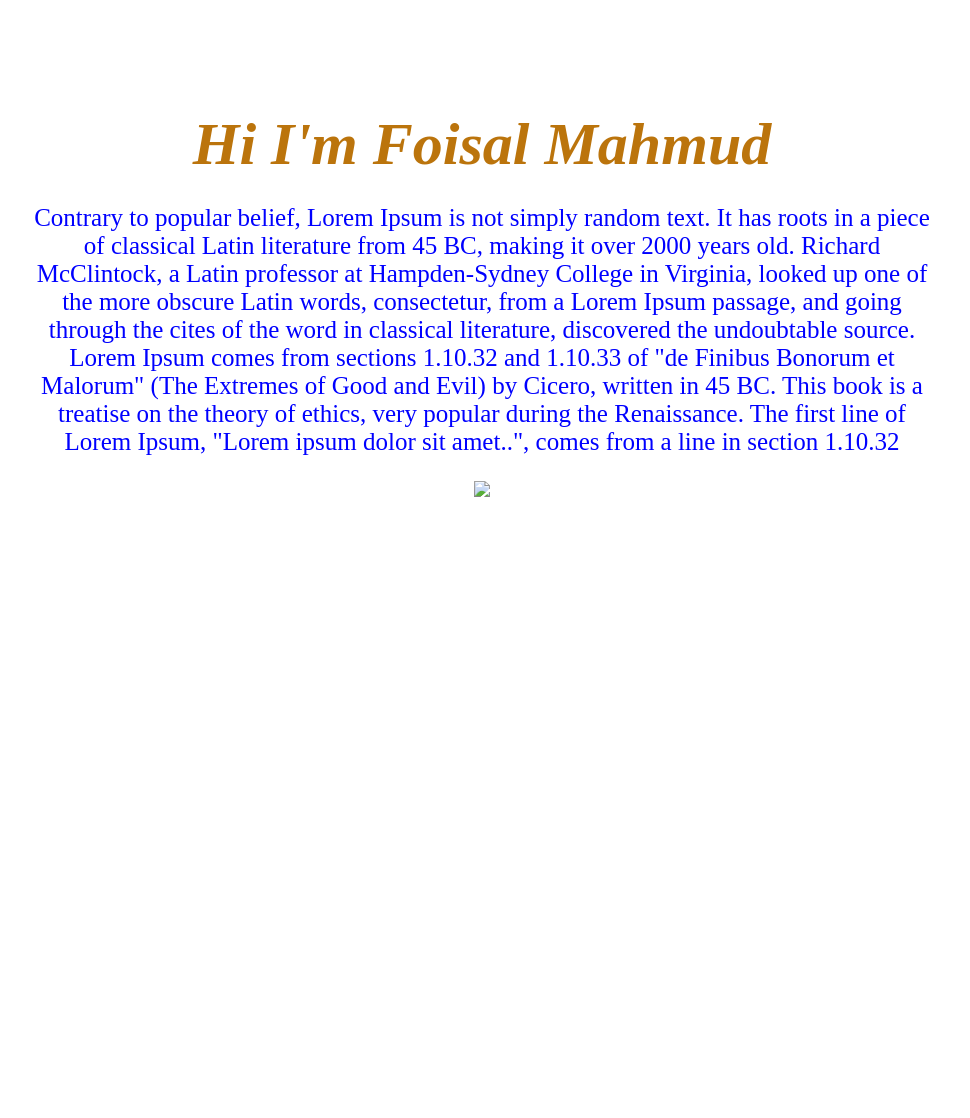
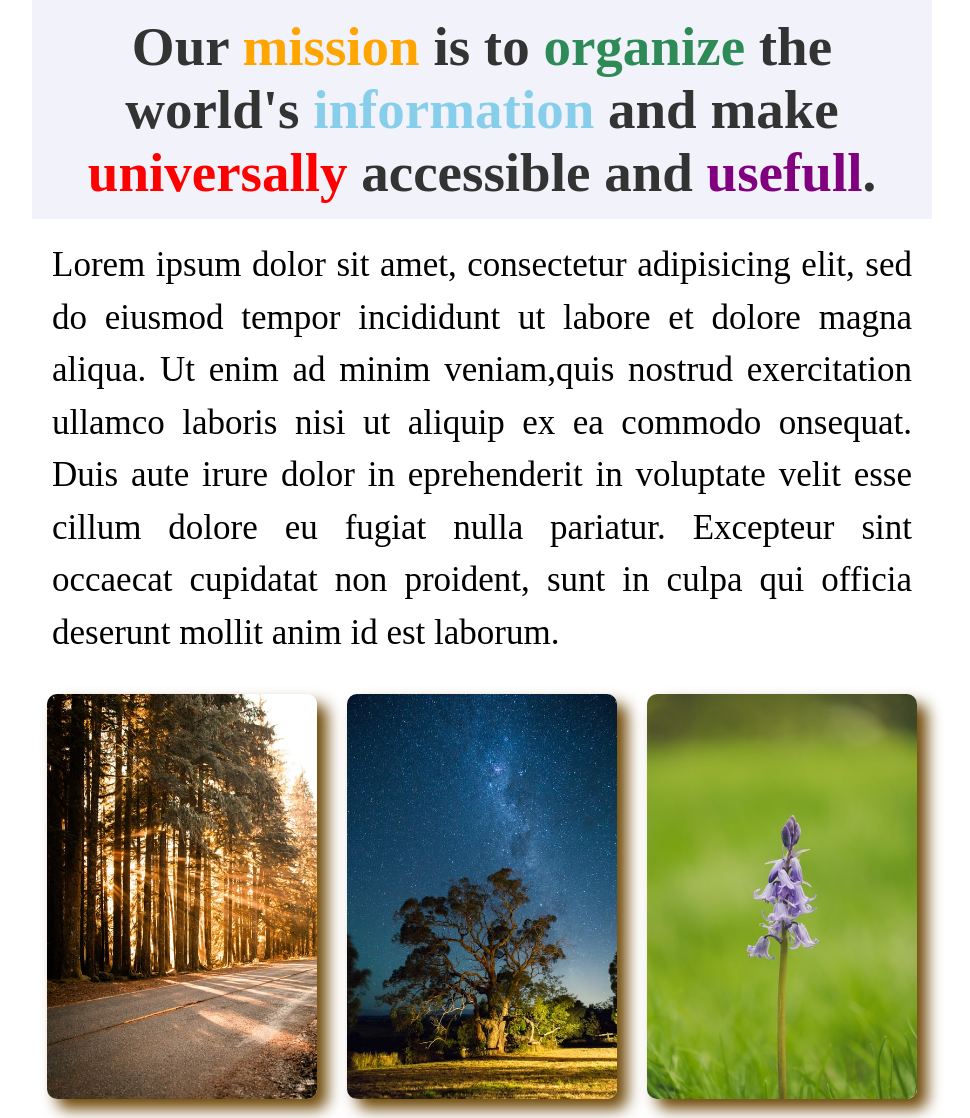
Before and after one commit to Foisal1/ssb-278-1st-class, a plain HTML site: page index.html in a window 1280 px wide. Shown: the whole page, without its empty margins (158-1128 px from the left). Before the commit the page ends 800 px from the top, so only its background shows below. Drawn offline with Linux system fonts and the light colour scheme.

Commit message:
Add files via upload

```diff
--- /dev/null
+++ b/css/style.css
@@ -0,0 +1,385 @@
+body{
+}
+img{
+	max-width: 100%;
+	border-radius: 10px;
+	box-shadow: 10px 10px 15px #6d4604;
+}
+.containar{
+}
+.bgcolor{
+}
+
+h1{
+	font-size: 55px;
+	text-align: center;
+	color: #333;
+	padding: 15px;
+}
+.color1{
+	color: orange;
+}
+.color2{
+	color:seagreen;
+}
+.color3{
+	color: skyblue;
+}
+.color4{
+	color: red;
+}
+.color5{
+	color: purple;
+}
+p{
+}
+.post{
+	height: 400px;
+	width: 33.33%;
+	float: left;
+}
+.bgcolor1{
+	background-color: orange;
+}
+.bgcolor2{
+	background-color: seagreen;
+}
+.bgcolor3{
+	background-color: skyblue;
+}body{
+}
+.containar{
+}
+.bgcolor{
+}
+h1{
+	font-size: 55px;
+	text-align: center;
+	color: #333;
+	padding: 15px;
+	margin: 0;
+}
+.color1{
+	color: orange;
+}
+.color2{
+	color:seagreen;
+}
+.color3{
+	color: skyblue;
+}
+.color4{
+	color: red;
+}
+.color5{
+	color: purple;
+}
+p{
+	margin: 0;
+	font-size: 30px;
+	padding: 20px;
+	line-height: 1.5;
+	text-align: justify;
+}
+.post{
+	height: 400px;
+	width: 33.33%;
+	float: left;
+	border: red;
+}
+.img{
+
+padding: 15px;
+
+margin-bottom: 100px;
+}body{
+}
+img{
+	max-width: 100%;
+	border-radius: 10px;
+	box-shadow: 10px 10px 15px #6d4604;
+}
+.containar{
+}
+.bgcolor{
+}
+
+h1{
+	font-size: 55px;
+	text-align: center;
+	color: #333;
+	padding: 15px;
+}
+.color1{
+	color: orange;
+}
+.color2{
+	color:seagreen;
+}
+.color3{
+	color: skyblue;
+}
+.color4{
+	color: red;
+}
+.color5{
+	color: purple;
+}
+p{
+}
+.post{
+	height: 400px;
+	width: 33.33%;
+	float: left;
+}
+.bgcolor1{
+	background-color: orange;
+}
+.bgcolor2{
+	background-color: seagreen;
+}
+.bgcolor3{
+	background-color: skyblue;
+}body{
+	margin: 0;
+}
+.containar{
+	width: 900px;
+	margin: auto;
+}
+.bgcolor{
+	background-color: #f2f2fb;
+}
+h1{
+	font-size: 55px;
+	text-align: center;
+	color: #333;
+	padding: 15px;
+	margin: 0;
+}
+.color1{
+	color: orange;
+}
+.color2{
+	color:seagreen;
+}
+.color3{
+	color: skyblue;
+}
+.color4{
+	color: red;
+}
+.color5{
+	color: purple;
+}
+p{
+	margin: 0;
+	font-size: 35px;
+	padding: 20px;
+	line-height: 1.5;
+	text-align: justify;
+}
+.post{
+	height: 400px;
+	width: 33.33%;
+	float: left;
+	border: red;
+}
+.img{
+
+padding: 15px;
+
+margin-bottom: 100px;
+}body{
+}
+img{
+	max-width: 100%;
+	border-radius: 10px;
+	box-shadow: 10px 10px 15px #6d4604;
+}
+.containar{
+}
+.bgcolor{
+}
+
+h1{
+	font-size: 55px;
+	text-align: center;
+	color: #333;
+	padding: 15px;
+}
+.color1{
+	color: orange;
+}
+.color2{
+	color:seagreen;
+}
+.color3{
+	color: skyblue;
+}
+.color4{
+	color: red;
+}
+.color5{
+	color: purple;
+}
+p{
+}
+.post{
+	height: 400px;
+	width: 33.33%;
+	float: left;
+}
+.bgcolor1{
+	background-color: orange;
+}
+.bgcolor2{
+	background-color: seagreen;
+}
+.bgcolor3{
+	background-color: skyblue;
+}body{
+}
+.containar{
+}
+.bgcolor{
+}
+h1{
+	font-size: 55px;
+	text-align: center;
+	color: #333;
+	padding: 15px;
+	margin: 0;
+}
+.color1{
+	color: orange;
+}
+.color2{
+	color:seagreen;
+}
+.color3{
+	color: skyblue;
+}
+.color4{
+	color: red;
+}
+.color5{
+	color: purple;
+}
+p{
+	margin: 0;
+	font-size: 30px;
+	padding: 20px;
+	line-height: 1.5;
+	text-align: justify;
+}
+.post{
+	height: 400px;
+	width: 33.33%;
+	float: left;
+	border: red;
+}
+.img{
+
+padding: 15px;
+
+margin-bottom: 100px;
+}body{
+}
+img{
+	max-width: 100%;
+	border-radius: 10px;
+	box-shadow: 10px 10px 15px #6d4604;
+}
+.containar{
+}
+.bgcolor{
+}
+
+h1{
+	font-size: 55px;
+	text-align: center;
+	color: #333;
+	padding: 15px;
+}
+.color1{
+	color: orange;
+}
+.color2{
+	color:seagreen;
+}
+.color3{
+	color: skyblue;
+}
+.color4{
+	color: red;
+}
+.color5{
+	color: purple;
+}
+p{
+}
+.post{
+	height: 400px;
+	width: 33.33%;
+	float: left;
+}
+.bgcolor1{
+	background-color: orange;
+}
+.bgcolor2{
+	background-color: seagreen;
+}
+.bgcolor3{
+	background-color: skyblue;
+}body{
+	margin: 0;
+}
+.containar{
+	width: 900px;
+	margin: auto;
+}
+.bgcolor{
+	background-color: #f2f2fb;
+}
+h1{
+	font-size: 55px;
+	text-align: center;
+	color: #333;
+	padding: 15px;
+	margin: 0;
+}
+.color1{
+	color: orange;
+}
+.color2{
+	color:seagreen;
+}
+.color3{
+	color: skyblue;
+}
+.color4{
+	color: red;
+}
+.color5{
+	color: purple;
+}
+p{
+	margin: 0;
+	font-size: 35px;
+	padding: 20px;
+	line-height: 1.5;
+	text-align: justify;
+}
+.post{
+	height: 400px;
+	width: 33.33%;
+	float: left;
+	border: red;
+}
+.img{
+
+padding: 15px;
+
+margin-bottom: 100px;
+}
--- a/index.html
+++ b/index.html
@@ -1,23 +1,45 @@
 <!DOCTYPE html>
 <html>
+
 <head>
-	<title>HTML CLASS</title>
+	<title>Layout Desing</title>
+	<link rel=" icon" href="images/Wix.jpg">
+	<link rel="stylesheet" href="css/style.css">
+
 </head>
-<body style="margin: 0;">
 
+<body>
 
-<div  style="width:900px; color: blue; text-align: center;margin-left: auto;margin-right: auto;margin-top: 50px;padding: 60px">
+	<div class="containar bgcolor">
 
-<h2 style="color: #bb740c;margin: 0;font-size: 60px"><i><b> Hi I'm Foisal Mahmud</i></b></h2>
+	<h1>
 
-<p style="font-size: 25px">Contrary to popular belief, Lorem Ipsum is not simply random text. It has roots in a piece of classical Latin literature from 45 BC, making it over 2000 years old. Richard McClintock, a Latin professor at Hampden-Sydney College in Virginia, looked up one of the more obscure Latin words, consectetur, from a Lorem Ipsum passage, and going through the cites of the word in classical literature, discovered the undoubtable source. Lorem Ipsum comes from sections 1.10.32 and 1.10.33 of "de Finibus Bonorum et Malorum" (The Extremes of Good and Evil) by Cicero, written in 45 BC. This book is a treatise on the theory of ethics, very popular during the Renaissance. The first line of Lorem Ipsum, "Lorem ipsum dolor sit amet..", comes from a line in section 1.10.32
-</p>
+		Our <span class="color1">mission</span> is to <span class="color2">organize</span> the world's <span class="color3">information</span> and make <span class="color4">universally</span> accessible and <span class="color5">usefull</span>.</h1>
 
-<img src="images/Foisal.jpg" style="width: 70%">
+</div>
+
+<div class="containar">
+	<p>Lorem ipsum dolor sit amet, consectetur adipisicing elit, sed do eiusmod tempor incididunt ut labore et dolore magna aliqua. Ut enim ad minim veniam,quis nostrud exercitation ullamco laboris nisi ut aliquip ex ea commodo onsequat. Duis aute irure dolor in eprehenderit in voluptate velit esse cillum dolore eu fugiat nulla pariatur. Excepteur sint occaecat cupidatat non proident, sunt in culpa qui officia deserunt mollit anim id est laborum.</p>
+	</div>
+<div class="containar">
+<div class="post">
+	<div class="img">
+		<img src="images/img1.jpg">
+	</div>
+</div>
+<div class="post">
+	<div class="img">
+		<img src="images/img2.jpg">
+	</div>
+</div>
+<div class="post">
+	<div class="img">
+		<img src="images/img3.jpg">
+	</div>
+</div>
 
 </div>
 
 </body>
 
-
 </html>
```
Also changed, not shown: images/Wix.jpg (added), images/img1.jpg (added), images/img2.jpg (added), images/img3.jpg (added).
